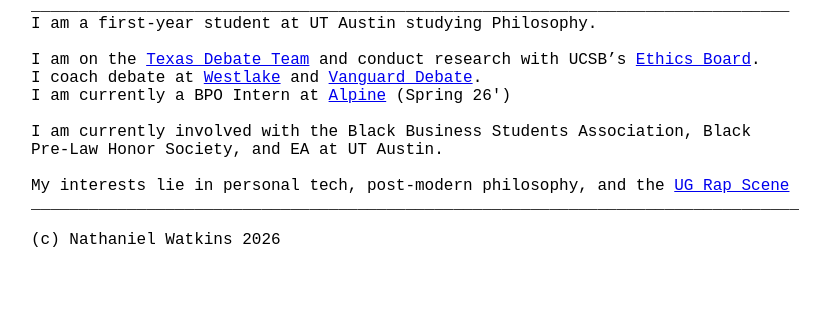
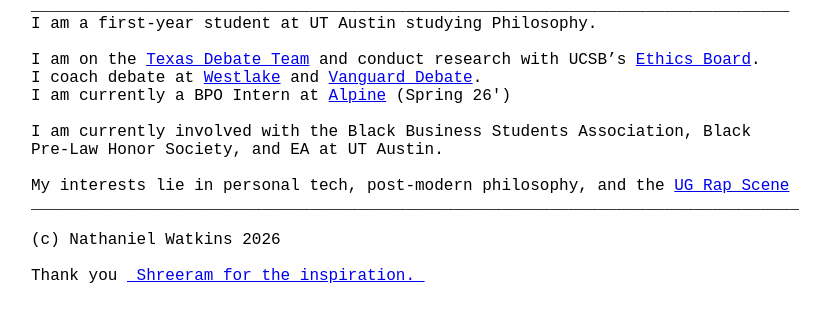
Before and after one commit to natezwatkins/website, a plain HTML site: page index.html in a window 1280 px wide. Shown: the part 74-396 px from the top of the page, without its empty margins (225-1045 px from the left). Drawn offline with Linux system fonts and the light colour scheme.

Commit message:
Sync latest homepage content

```diff
--- a/index.html
+++ b/index.html
@@ -85,6 +85,7 @@
 
 (c) Nathaniel Watkins 2026
 
+Thank you <a href = "https://github.com/shreerammodi"> Shreeram for the inspiration. </a>
 </pre>
     </div>
   </div>
```
